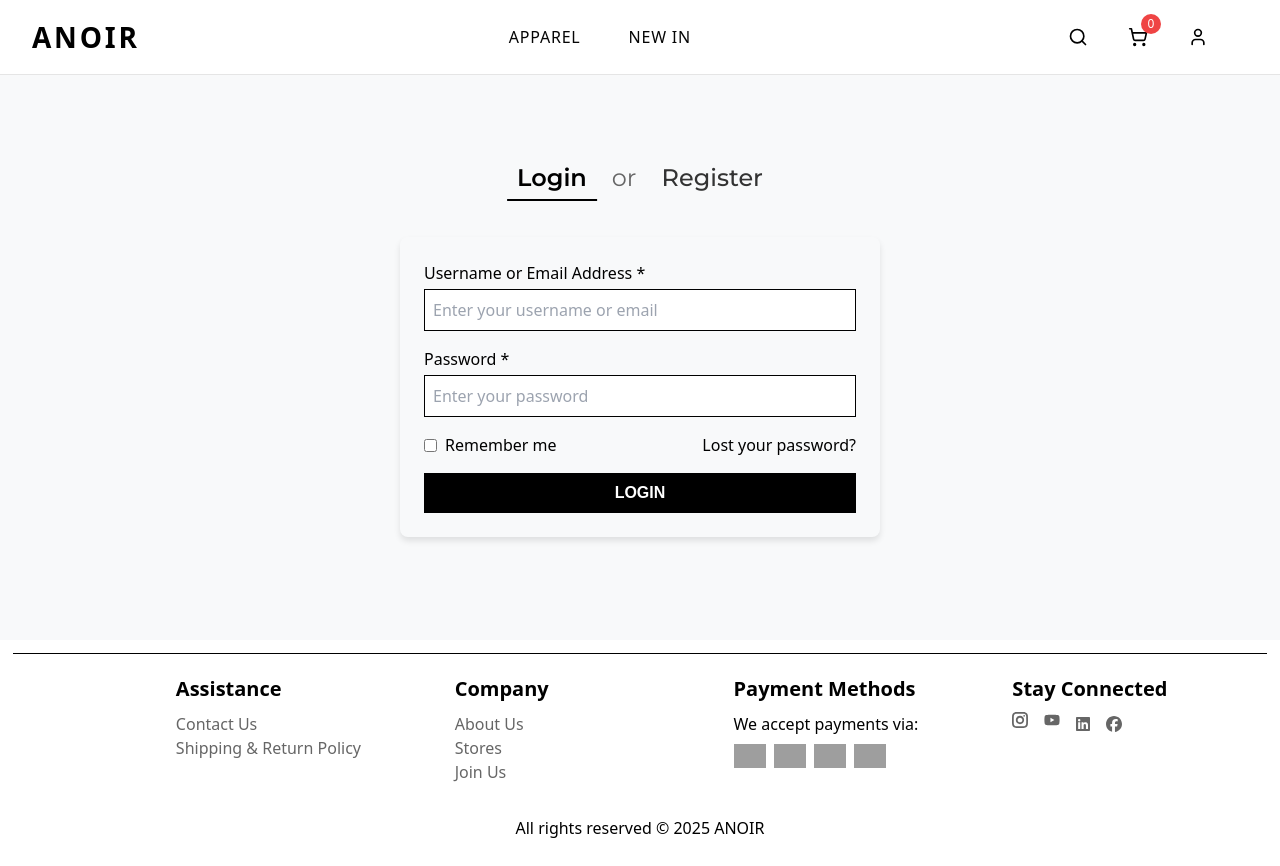
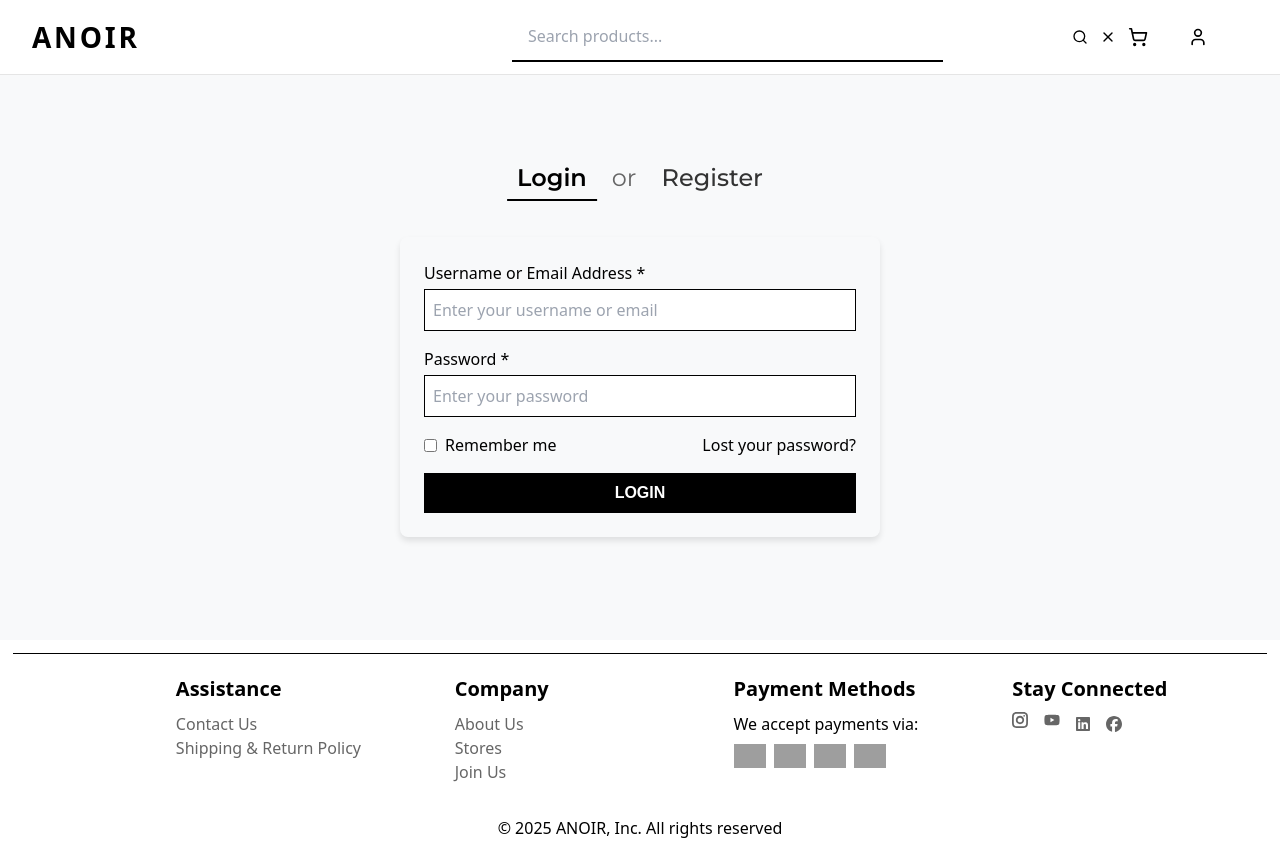
Before and after one commit to dhaneshdhakrey/Project-XI, a React (Create React App) app: page /myspace in a window 1280 px wide. Both pictures are taken after a click on the button 1078 px from the left and 37 px from the top of the page. Built offline with nearby package versions, Linux system fonts and the light colour scheme; grey boxes are pictures that could not be loaded.

Commit message:
made Toaster
used Toaster in sveral componests usestate fixes

```diff
--- a/src/Components/Footer/Footer.js
+++ b/src/Components/Footer/Footer.js
@@ -67,7 +67,7 @@ const Footer = () => {
           </div>
         </div>
       </div>
-      <span className="footer-copy">All rights reserved © 2025 ANOIR</span>
+      <span className="footer-copy">© 2025 ANOIR, Inc. All rights reserved </span>
     </div>
   );
 };
--- a/src/Components/Navbar/Nav.css
+++ b/src/Components/Navbar/Nav.css
@@ -243,3 +243,101 @@
     letter-spacing: 0.1em; /* Match the desktop logo styling */
   }
 }
+
+/* Search Container */
+.search-container {
+  position: absolute;
+  top: 0;
+  right: 120px; /* Adjust based on your icons width */
+  width: 0;
+  height: 100%;
+  background: white;
+  display: flex;
+  align-items: center;
+  opacity: 0;
+  visibility: hidden;
+  transition: all 0.3s ease;
+  z-index: 98;
+}
+
+.search-container.open {
+  opacity: 1;
+  visibility: visible;
+  width: calc(100% - 600px); /* Adjust based on your logo and icons width */
+}
+
+.search-container form {
+  width: 100%;
+  display: flex;
+  align-items: center;
+  position: relative;
+}
+
+.search-input {
+  margin-right: 30%;
+  width: 100%;
+  padding: 12px 70px 12px 16px;
+  font-size: 16px;
+  border: none;
+  border-bottom: 2px solid #000;
+  outline: none;
+  background: transparent;
+}
+
+.search-submit {
+  position: absolute;
+  right: 36px;
+  background: none;
+  border: none;
+  cursor: pointer;
+  padding: 4px;
+  color: #000;
+}
+
+.search-close {
+  position: absolute;
+  right: 8px;
+  background: none;
+  border: none;
+  cursor: pointer;
+  padding: 4px;
+  color: #000;
+}
+
+/* Hide navigation links when search is open */
+.navbar-links.hide {
+  opacity: 0;
+  visibility: hidden;
+}
+
+/* Mobile Search Styles */
+.mobile-search {
+  width: 100%;
+  padding: 16px;
+}
+
+.mobile-search form {
+  position: relative;
+  width: 100%;
+}
+
+.mobile-search-input {
+  width: 100%;
+  padding: 12px 40px 12px 16px;
+  font-size: 16px;
+  border: 1px solid #ddd;
+  border-radius: 4px;
+  outline: none;
+}
+
+.mobile-search-submit {
+  position: absolute;
+  right: 8px;
+  top: 50%;
+  transform: translateY(-50%);
+  background: none;
+  border: none;
+  cursor: pointer;
+  padding: 4px;
+  color: #000;
+}
--- a/src/Components/Navbar/Nav.js
+++ b/src/Components/Navbar/Nav.js
@@ -1,4 +1,3 @@
-// src/Nav.js
 import React, { useState, useRef } from "react";
 import { Search, ShoppingCart, User, Menu, X } from "lucide-react";
 import { useNavigate } from "react-router-dom";
@@ -8,8 +7,11 @@ function Nav() {
   const navigate = useNavigate();
   const [isMenuOpen, setIsMenuOpen] = useState(false);
   const [activeDropdown, setActiveDropdown] = useState(null);
+  const [isSearchOpen, setIsSearchOpen] = useState(false);
+  const [searchQuery, setSearchQuery] = useState("");
   const dropdownRef = useRef(null);
   const timeoutRef = useRef(null);
+  const searchInputRef = useRef(null);
 
   const apparelItems = ["Topwear", "Bottomwear", "Accessories"];
 
@@ -48,16 +50,49 @@ function Nav() {
     setActiveDropdown(activeDropdown === menu ? null : menu);
   };
 
+  const toggleSearch = () => {
+    setIsSearchOpen(!isSearchOpen);
+    if (!isSearchOpen) {
+      // Focus the search input when opening
+      setTimeout(() => {
+        searchInputRef.current?.focus();
+      }, 100);
+    } else {
+      // Clear search query when closing
+      setSearchQuery("");
+    }
+  };
+
+  const handleSearch = (e) => {
+    e.preventDefault();
+    if (searchQuery.trim()) {
+      // Navigate to search results page with query
+      navigate(`/search?q=${encodeURIComponent(searchQuery.trim())}`);
+      setIsSearchOpen(false);
+      setSearchQuery("");
+    } else {
+      // If search query is empty, close the search bar
+      setIsSearchOpen(false);
+    }
+  };
+
+  const handleSearchKeyDown = (e) => {
+    if (e.key === 'Escape') {
+      setIsSearchOpen(false);
+      setSearchQuery("");
+    }
+  };
+
   return (
     <nav className="navbar">
       <div className="navbar-container">
-        {/* Logo */}
+        {/* Logo - Always visible */}
         <div className="navbar-logo" onClick={logoClickHandler}>
           ANOIR
         </div>
 
         {/* Desktop Navigation Links */}
-        <div className="navbar-links">
+        <div className={`navbar-links ${isSearchOpen ? 'hide' : ''}`}>
           <div className="dropdown">
             <div
               className="dropdown-trigger"
@@ -92,19 +127,38 @@ function Nav() {
           </div>
         </div>
 
+        {/* Search Bar */}
+        <div className={`search-container ${isSearchOpen ? 'open' : ''}`}>
+          <form onSubmit={handleSearch}>
+            <input
+              ref={searchInputRef}
+              type="text"
+              placeholder="Search products..."
+              value={searchQuery}
+              onChange={(e) => setSearchQuery(e.target.value)}
+              onKeyDown={handleSearchKeyDown}
+              className="search-input"
+            />
+            <button type="submit" className="search-submit">
+              <Search size={16} />
+            </button>
+            <button type="button" className="search-close" onClick={toggleSearch}>
+              <X size={16} />
+            </button>
+          </form>
+        </div>
+
         {/* Right Side Icons */}
         <div className="navbar-icons">
-        <button className="icon-button">
+          <button className="icon-button" onClick={toggleSearch}>
             <Search size={20} />
           </button>
           <button className="icon-button" onClick={cartIconClickHandler}>
             <ShoppingCart size={20} />
-            <span className="icon-badge">0</span>
           </button>
           <button className="icon-button" onClick={loginHandler}>
             <User size={20} />
           </button>
-
         </div>
 
         {/* Hamburger Button */}
@@ -117,15 +171,30 @@ function Nav() {
 
         {/* Mobile Menu */}
         <div className={`mobile-menu ${isMenuOpen ? 'open' : ''}`}>
-          <div className="hamlogo">  <div className="hamnavbar-logo" onClick={logoClickHandler}>
-          ANOIR
-        </div></div>
+          <div className="hamlogo">
+            <div className="hamnavbar-logo" onClick={logoClickHandler}>
+              ANOIR
+            </div>
+          </div>
           <div className="mobile-links">
             <a href="#" className="mobile-link">Apparel</a>
             <a className="mobile-link" onClick={newinclickhandler}>New In</a>
             <a className="mobile-link" onClick={cartIconClickHandler}>Cart</a>
             <a className="mobile-link" onClick={loginHandler}>Account</a>
-            <a className="mobile-link">Search</a>
+            <div className="mobile-search">
+              <form onSubmit={handleSearch}>
+                <input
+                  type="text"
+                  placeholder="Search products..."
+                  value={searchQuery}
+                  onChange={(e) => setSearchQuery(e.target.value)}
+                  className="mobile-search-input"
+                />
+                <button type="submit" className="mobile-search-submit">
+                  <Search size={16} />
+                </button>
+              </form>
+            </div>
           </div>
         </div>
       </div>
--- a/src/Components/Productpage/Productpage.css
+++ b/src/Components/Productpage/Productpage.css
@@ -78,17 +78,18 @@
   }
 
   .product-button-primary {
-    background-color: rgb(255, 255, 255);
-    color: rgb(0, 0, 0);
-    border-radius: 0.2rem;
-    width: 60%;
+    background-color: rgb(0, 0, 0);
+    color: rgb(255, 255, 255);
+    /* border-radius: 0.2rem; */
+    width: 50%;
     padding: 1rem;
     border: 1px solid black;
     font-weight: bolder;
   }
   .product-button-primary:hover{
-    border: 2px solid black;
-
+    /* border: 2px solid black; */
+    background-color: rgb(255, 255, 255);
+    color: rgb(0, 0, 0);
   }
 
   .product-button-accent {
--- a/src/Components/Productpage/Productpage.js
+++ b/src/Components/Productpage/Productpage.js
@@ -103,7 +103,7 @@ function ProductDetail() {
             </div>
 
             <div className="mt-6 space-y-2">
-              <button onClick={addtoCartHandler} className="product-button-primary">Add to cart</button>
+              <button onClick={addtoCartHandler} className="product-button-primary">Add To Cart</button>
             </div>
 
             <p className="product-description">
--- a/src/Components/Toast/Toast-provider.js
+++ b/src/Components/Toast/Toast-provider.js
@@ -13,7 +13,7 @@ const ToastTypes = {
 const ToastStyles = {
   [ToastTypes.SUCCESS]: {
     background: 'bg-black',
-    progressBar: 'bg-gray-700'
+    progressBar: 'bg-white'
   },
   [ToastTypes.ERROR]: {
     background: 'bg-red-500',
@@ -25,7 +25,7 @@ const ToastStyles = {
   },
   [ToastTypes.INFO]: {
     background: 'bg-black',
-    progressBar: 'bg-gray-700'
+    progressBar: 'bg-white'
   }
 };
 
--- a/src/Components/Users_Data/Login.js
+++ b/src/Components/Users_Data/Login.js
@@ -3,7 +3,10 @@ import axios from "axios";
 import "./Login.css"; // Importing the CSS file
 import Nav from "../Navbar/Nav";
 import Footer from "../Footer/Footer";
+import { useToast ,ToastTypes } from "../Toast/Toast-provider";
 const LoginForm = () => {
+
+  const addToast = useToast();
   async function submitHandler(event) {
     event.preventDefault();
     let credentials = {
@@ -18,6 +21,7 @@ const LoginForm = () => {
 
       console.log(response.data.access);
       localStorage.setItem("isLoggedIn",response.data.access);
+      addToast("You have successfully logged in.", ToastTypes.SUCCESS, 3000);
 
     } catch (error) {
       console.log(error.message);
--- a/src/Components/Users_Data/MySpace/Dashboard.js
+++ b/src/Components/Users_Data/MySpace/Dashboard.js
@@ -1,9 +1,20 @@
 import React from 'react';
 import { User, Package, MapPin } from "lucide-react";
 import './Dashboard.css';
-
+import { useToast, ToastTypes } from '../../Toast/Toast-provider';
 
 const Dashboard = () => {
+  const addToast = useToast();
+
+  function logoutHandler() {
+    localStorage.removeItem("isLoggedIn");
+    addToast(
+      "You have successfully logged out.",
+      ToastTypes.SUCCESS,
+      3000
+    );
+  }
+
   return (
     <React.Fragment>
       <div className="dashboard-container">
@@ -13,7 +24,7 @@ const Dashboard = () => {
             <h1 className="welcome-title">
               Welcome, Shivam Kataria
             </h1>
-          <button className="logout-button">
+            <button className="logout-button" onClick={logoutHandler}>
               Log Out
             </button>
           </div>
```
Also changed, not shown: src/Components/Users_Data/Signup.js (+11 -5 lines). Lines whose indentation alone changed are shown as unchanged.
